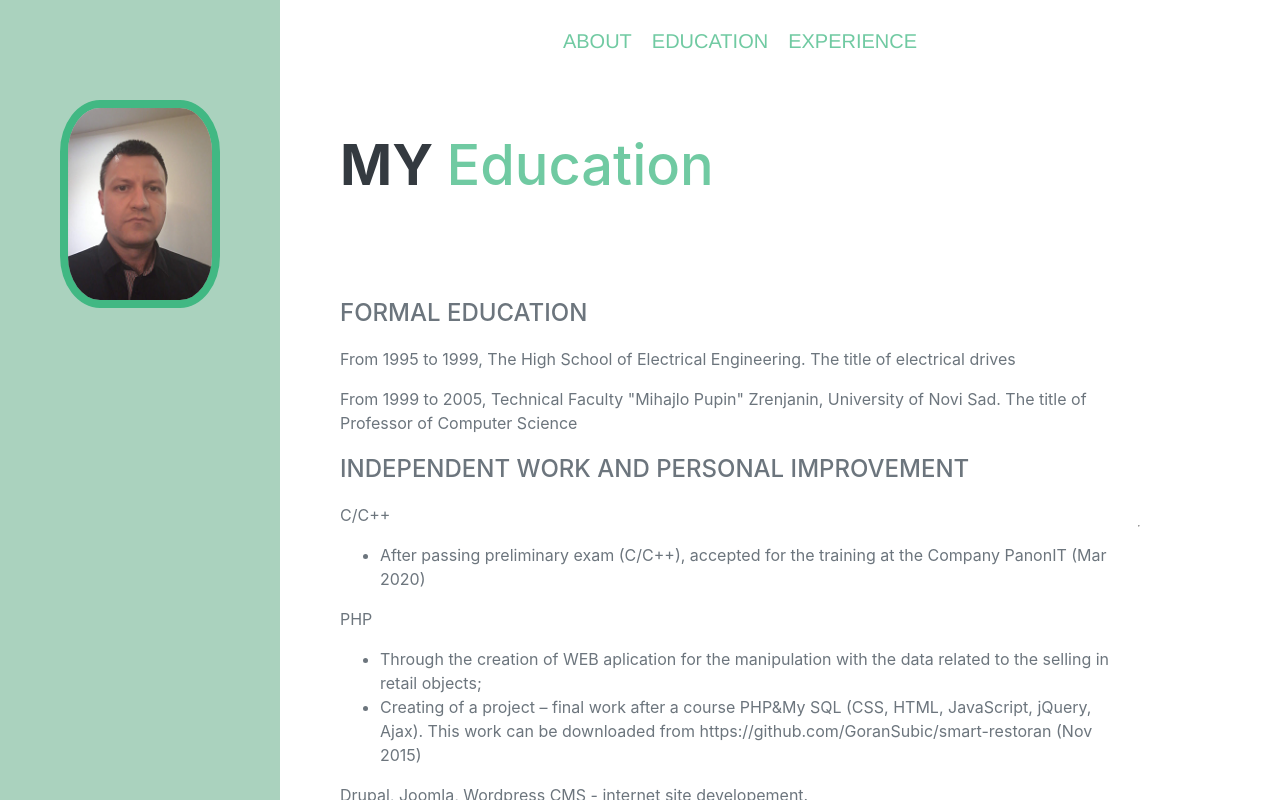
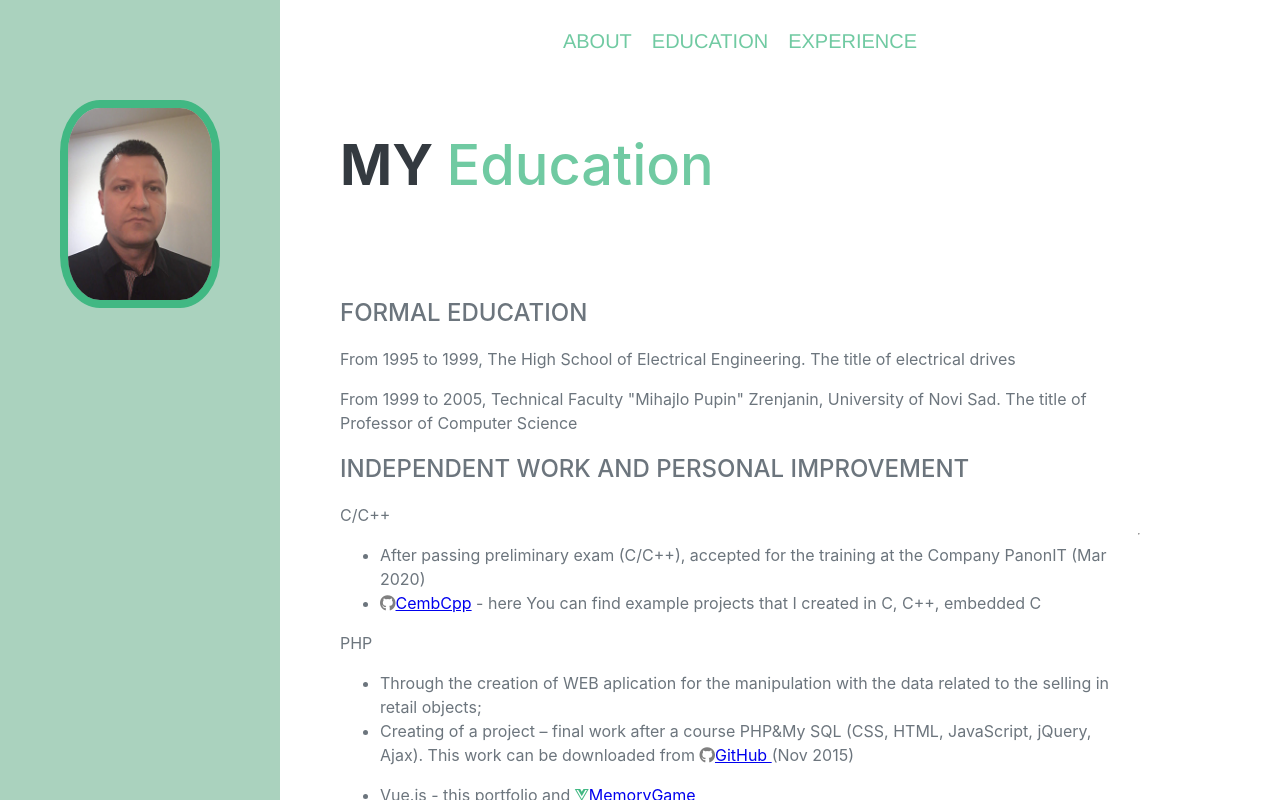
Before and after one commit to GoranSubic/GoranSubic.github.io, a Vue app: page / in a window 1280 px wide. Both pictures are taken after a click on the item "EDUCATION". Shown: the top 800 px of the page. Built offline with nearby package versions, Linux system fonts and the light colour scheme.

Commit message:
Links for materials on GitHub

```diff
--- a/src/views/About.vue
+++ b/src/views/About.vue
@@ -50,12 +50,6 @@
                         <span class="tooltiptext">Smart DOO - Letter of Recommendation</span>
                     </a>
 
-                    <a class="tooltip" href="https://goransubic.github.io/MemoryGame-Vue.js/" target="_blank">
-                        <span style="font-size: 3em;color: rgb(65, 184, 131);">
-                            <i class="fab fa-vuejs"></i>
-                        </span>
-                        <span class="tooltiptext">Vue.js example - MemoryGame</span>
-                    </a>
                 </div>
             </div>
             <hr class="m-0">
--- a/src/views/Education.vue
+++ b/src/views/Education.vue
@@ -22,6 +22,13 @@
                         <li>
                             After passing preliminary exam (C/C++), accepted for the training at the Company PanonIT (Mar 2020)
                         </li>
+                        <li>
+                            <a href="https://github.com/GoranSubic/CembCpp" target="_blank">
+                                <span style="font-size: 1em; color: grey;">
+                                    <i class="fab fa-github"></i>
+                                </span>CembCpp</a>
+                            - here You can find example projects that I created in C, C++, embedded C
+                        </li>
                     </ul>
                 </p>
                 <p class="">
@@ -31,7 +38,26 @@
                             Through the creation of WEB aplication for the manipulation with the data related to the selling in retail objects;
                         </li>
                         <li>
-                            Creating of a project – final work after a course PHP&My SQL (CSS, HTML, JavaScript, jQuery, Ajax). This work can be downloaded from https://github.com/GoranSubic/smart-restoran (Nov 2015)
+                            Creating of a project – final work after a course PHP&My SQL (CSS, HTML, JavaScript, jQuery, Ajax).
+                            This work can be downloaded from
+                            <a href="https://github.com/GoranSubic/smart-restoran" target="_blank">
+                                <span style="font-size: 1em; color: grey;">
+                                    <i class="fab fa-github"></i>
+                                </span>GitHub
+                            </a> (Nov 2015)
+                        </li>
+                    </ul>
+                </p>
+                <p class="">
+                    <ul>
+                        <li>
+                            Vue.js - this portfolio and
+                            <a class="tooltip" href="https://goransubic.github.io/MemoryGame-Vue.js/" target="_blank">
+                                <span style="font-size: 1em;color: rgb(65, 184, 131);">
+                                    <i class="fab fa-vuejs"></i>
+                                    <span class="tooltiptext">Vue.js example - MemoryGame</span>
+                                </span>MemoryGame
+                            </a>
                         </li>
                     </ul>
                 </p>
@@ -42,7 +68,13 @@
                     Symfony
                     <ul>
                         <li>
-                            Create crawler application (Symfony DomCrawler) which reads data from web site and shows that data on local servers page. This work can be downloaded from https://github.com/GoranSubic/sitedata (Dec 2015)
+                            Create crawler application (Symfony DomCrawler) which reads data from web site and shows that data on local servers page.
+                            This work can be downloaded from
+                            <a href="https://github.com/GoranSubic/sitedata" target="_blank">
+                                <span style="font-size: 1em; color: grey;">
+                                    <i class="fab fa-github"></i>
+                                </span>GitHub
+                            </a> (Dec 2015)
                         </li>
                     </ul>
                 </p>
--- a/src/views/Experience.vue
+++ b/src/views/Experience.vue
@@ -8,14 +8,16 @@
     </div>-->
                 <div class="job" onclick="showJob(this)">
                     <p class="job-title">
-                        Faculty of Law, Novi Sad (Feb 2018 – Feb 2020)
+                        Faculty of Law, Novi Sad (Feb 2018 – Feb 2020) <span class="job-desc-link">>></span>
                     </p>
                     <p class="job-desc" style="display: none;">
                         <pre>
-    - Windows servers – Windows domain (domain controller with associated services), Windows Exchange
+    - Windows servers – Windows domain (domain controller with associated services),
+      Windows Exchange
     - Linux servers – Ubuntu (web server with websites – Drupal, Joomla, Wordpress)
     - VMware (ESXi), Hyper-V
-    - Creation and maintenance of website through CMS, updating the content of the faculty website
+    - Creation and maintenance of website through CMS, updating the content of the
+      faculty website
     - Imlementing antivirus protection (KAV)
     - Network equipment, printers
     - Clients computers, sound systems, projectors
@@ -25,7 +27,7 @@
                 </div>
                 <div class="job" onclick="showJob(this)">
                     <p class="job-title">
-                        „CloudTech“ - PHP Developer (Dec 2015 – Feb 2018).
+                        „CloudTech“ - PHP Developer (Dec 2015 – Feb 2018) <span class="job-desc-link">>></span>
                     </p>
                     <p class="job-desc" style="display: none;">
                         <pre>
@@ -40,7 +42,7 @@
                 </div>
                 <div class="job" onclick="showJob(this)">
                     <p class="job-title">
-                        „BB Trade“ AD (Jun 2011 – Maj 2015)
+                        „BB Trade“ AD (Jun 2011 – Maj 2015) <span class="job-desc-link">>></span>
                     </p>
                     <p class="job-desc" style="display: none;">
                         <pre>
@@ -54,7 +56,7 @@
                 </div>
                 <div class="job" onclick="showJob(this)">
                     <p class="job-title">
-                        „Frikom” AD Padinska Skela (Avg 2007 – Maj 2011)
+                        „Frikom” AD Padinska Skela (Avg 2007 – Maj 2011) <span class="job-desc-link">>></span>
                     </p>
                     <p class="job-desc" style="display: none;">
                         <pre>
@@ -64,7 +66,7 @@
                 </div>
                 <div class="job" onclick="showJob(this)">
                     <p class="job-title">
-                        „Rodić M&B Invest” doo Novi Sad (Jun 2006 – Avg 2007)
+                        „Rodić M&B Invest” doo Novi Sad (Jun 2006 – Avg 2007) <span class="job-desc-link">>></span>
                     </p>
                     <p class="job-desc" style="display: none;">
                         <pre>
@@ -74,7 +76,7 @@
                 </div>
                 <div class="job" onclick="showJob(this)">
                     <p class="job-title">
-                        „Rodić M&B-CO” doo Kula (Dec 2005 – Jun 2006)
+                        „Rodić M&B-CO” doo Kula (Dec 2005 – Jun 2006) <span class="job-desc-link">>></span>
                     </p>
                     <p class="job-desc" style="display: none;">
                         <pre>
@@ -118,4 +120,7 @@
 
 
 <style>
+    .job-desc-link {
+        color: rgb(65, 184, 131);
+    }
 </style>
```
